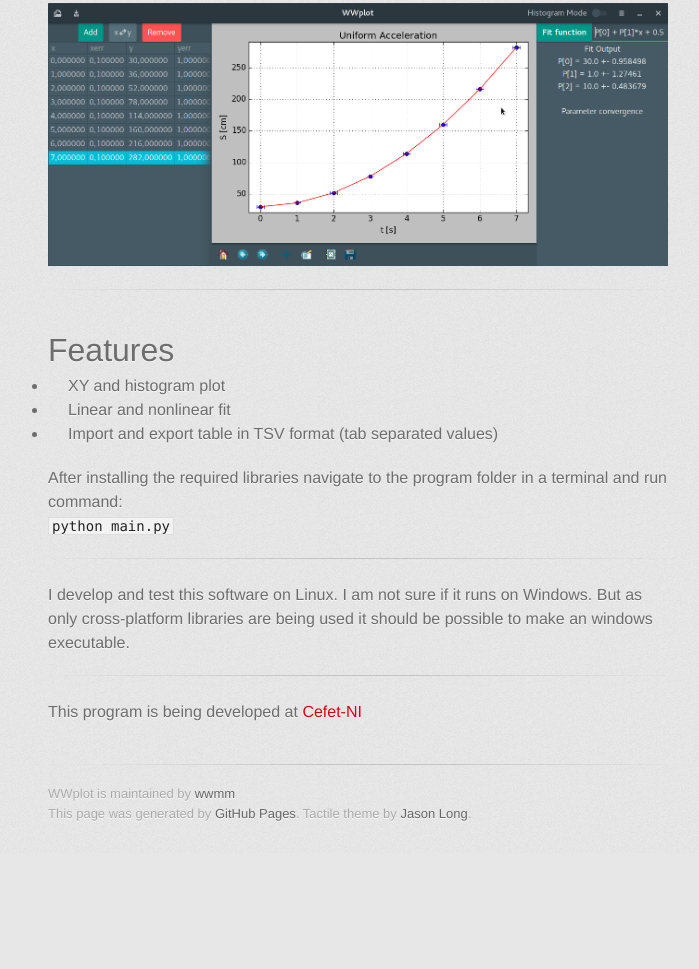
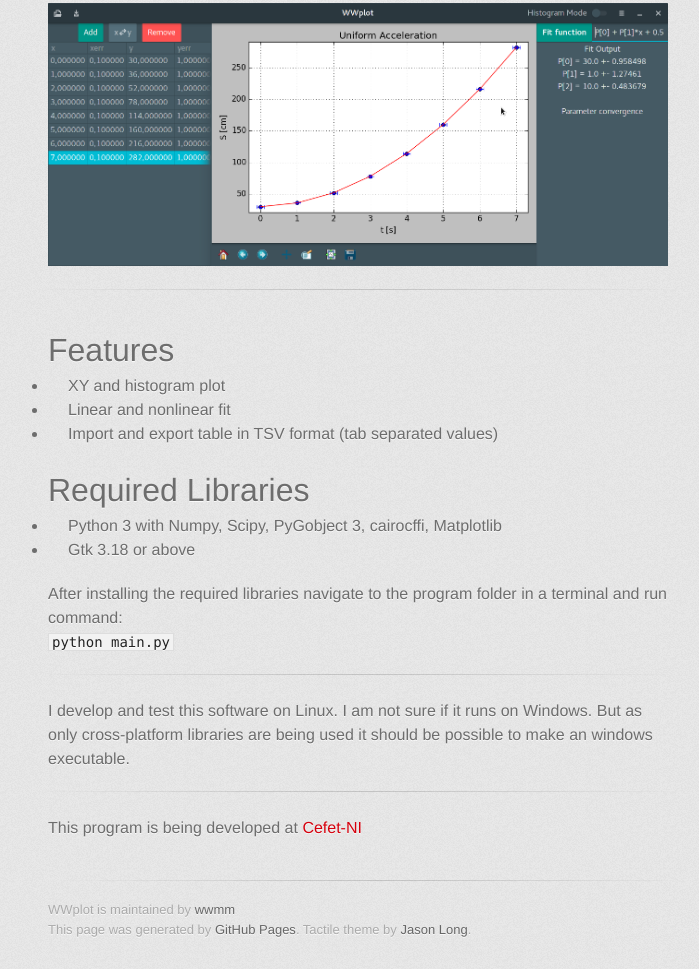
Before and after one commit to wwmm/wwplot, a plain HTML site: page index.html in a window 1280 px wide. Shown: the part 810-1779 px from the top of the page, without its empty margins (282-981 px from the left). Before the commit the page ends 1663 px from the top, so only its background shows below. Drawn offline with Linux system fonts and the light colour scheme; a web font is replaced by a local one.

Commit message:
updated index.html

```diff
--- a/index.html
+++ b/index.html
@@ -50,8 +50,15 @@
                     <li>Import and export table in TSV format (tab separated values)</li>
                 </ul>
             </p>
+        </section>
 
+        <section id="features">
             <p>
+                <h1>Required Libraries</h1>
+                <ul>
+                    <li>Python 3 with Numpy, Scipy, PyGobject 3, cairocffi, Matplotlib</li>
+                    <li>Gtk 3.18 or above</li>
+                </ul>
                 After installing the required libraries navigate to the program
                 folder in a terminal and run command:
 
```
